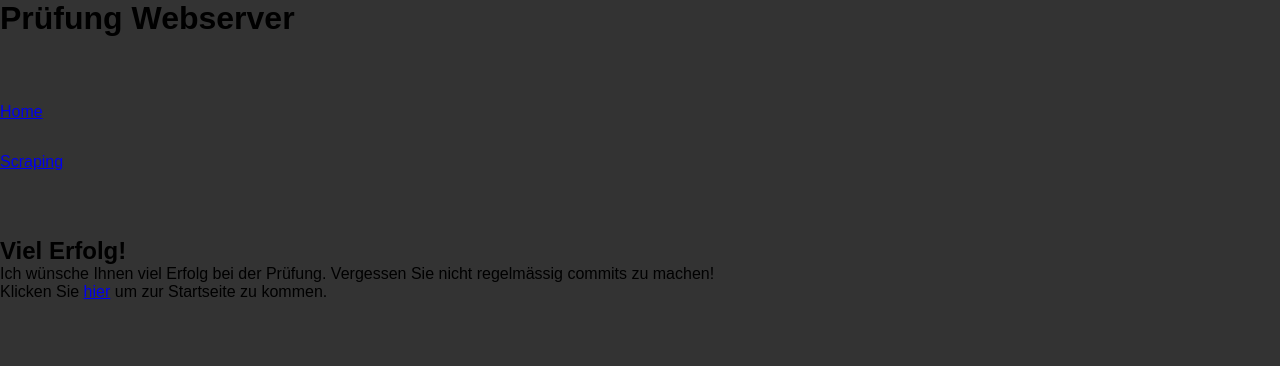
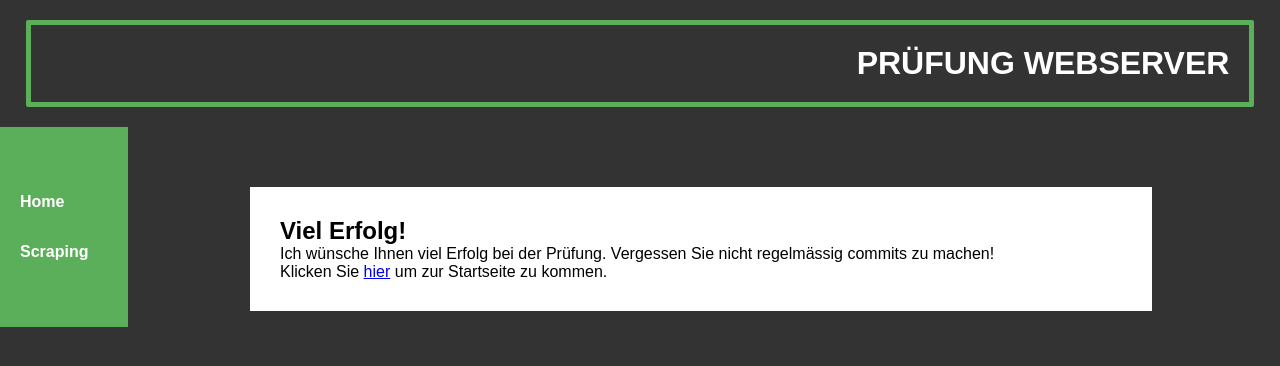
Before and after one commit to cedricgeissmann/nachpruefung-webserver-1mz, a Flask app: page / in a window 1280 px wide. Shown: the top 366 px of the page. Run offline with Flask 2, Linux system fonts and the light colour scheme.

Commit message:
Aufgabe 2 fertig

```diff
--- a/static/main.css
+++ b/static/main.css
@@ -14,8 +14,41 @@ body {
     justify-content: center;
     flex-direction: column;
     gap: 2rem;
-    width: 20%;
+    width: 10%;
     height: 200px;
+    background-color: rgb(91, 175, 91);
+    margin-top: 20px;
+    padding-left: 20px;
+}
+.nav-item {
+    list-style: none;
+
+}
+
+.nav-link {
+    color: white;
+    text-decoration: none;
+    font-weight: bold;
+}
+h1 {
+    color: white;
+    text-align: right;
+    margin-top: 20px;
+    margin-left: 2%;
+    margin-right: 2%;
+    padding: 20px;
+    border-width: 5px;
+    border-style: solid;
+    border-color: rgb(91, 175, 91);
+    border-radius: 2px;
+}
+
+#content {
+    margin-left: 250px;
+    margin-top: -140px;
+    margin-right: 10%;
+    background-color: white;
+    padding: 30px;
 }
 
 /* Implementieren Sie Ihre Änderungen hier. Lassen Sie den Code oben so wie er
--- a/templates/base.html
+++ b/templates/base.html
@@ -8,7 +8,7 @@
     <link rel="stylesheet" href="{{ url_for('static', filename='main.css') }}">
 </head>
 <body>
-    <h1>Prüfung Webserver</h1>
+    <h1>PRÜFUNG WEBSERVER</h1>
     <ul class="navbar">
         <li class="nav-item">
             <a class="nav-link" href="/">Home</a>
```
